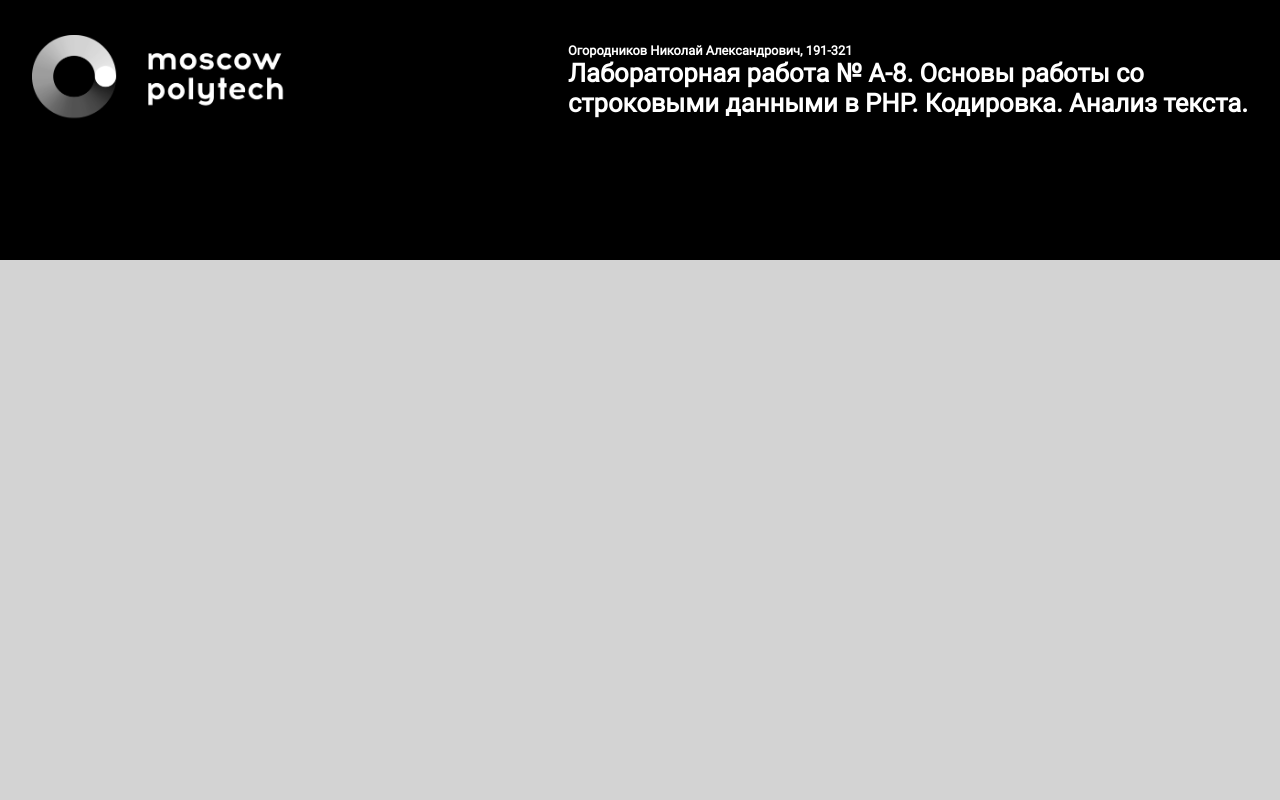
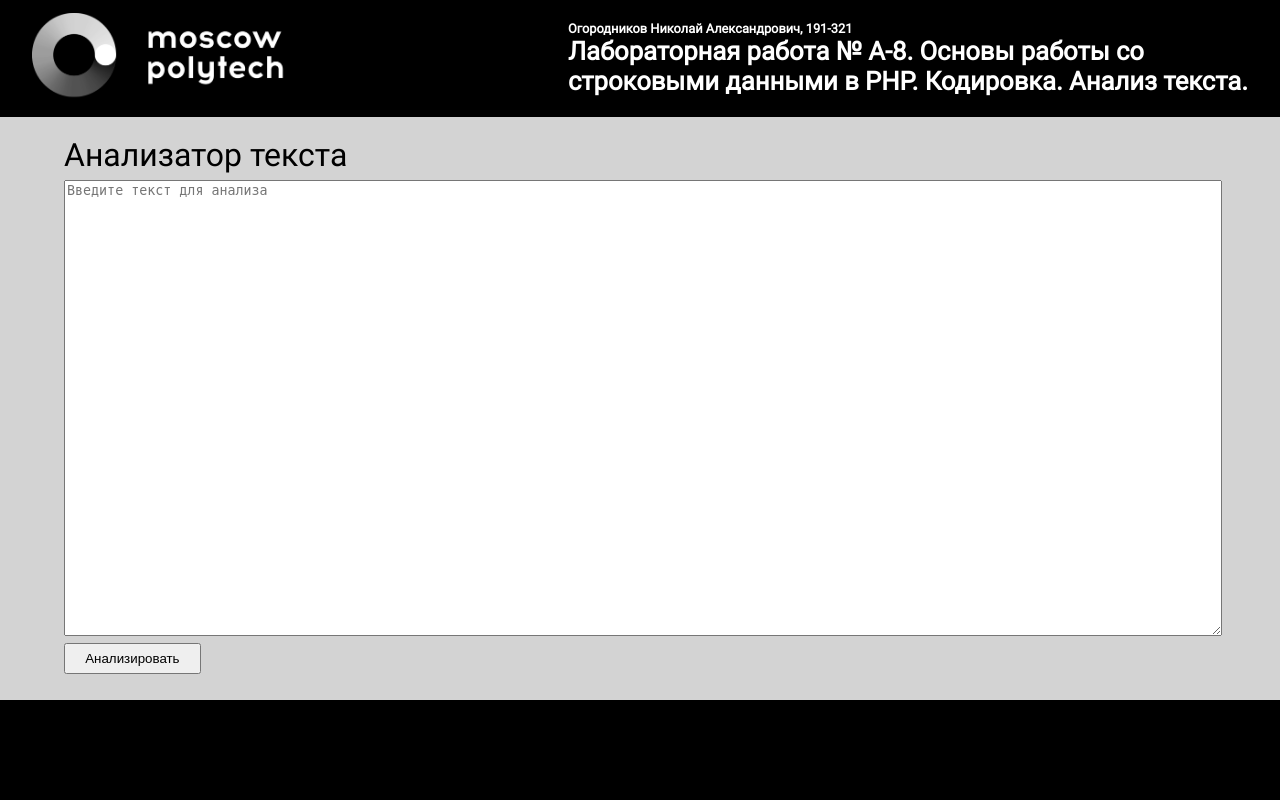
Before and after one commit to kolaqsq/191-321_NAOgorodnikov_PHPlabs, a PHP site: page /Lab8/index.html in a window 1280 px wide. Run offline with PHP 8.4, Linux system fonts and the light colour scheme; style sheets or scripts are compiled from the project's sources.

Commit message:
Finished input form in Lab8

```diff
--- a/Lab8/css/main.css
+++ b/Lab8/css/main.css
@@ -52,7 +52,29 @@ header {
 main {
   display: flex;
   flex-flow: column nowrap;
+  align-items: center;
+  justify-content: flex-start;
   overflow: auto;
+  height: 100%;
+}
+main .main-form {
+  display: flex;
+  flex-flow: column nowrap;
+  align-items: flex-start;
+  justify-content: flex-start;
+  align-self: stretch;
+  margin: 1.5vmax 5vmax 5vmax 5vmax;
+}
+main .main-form label {
+  font-size: 2.5vmax;
+}
+main .main-form textarea {
+  width: 100%;
+  margin-top: 0.5vmax;
+}
+main .main-form input {
+  margin-top: 0.5vmax;
+  padding: 0.5vmax 1.5vmax;
 }
 
 footer {
--- a/Lab8/index.html
+++ b/Lab8/index.html
@@ -17,10 +17,18 @@
     </div>
     <div class="title">
         <h2>Огородников Николай Александрович, 191-321</h2>
-        <h1>Лабораторная работа № А‐8. Основы работы со<br>строковыми данными в РНР. Кодировка. Анализ текста.</h1>
+        <h1>Лабораторная работа № А‐8. Основы работы со
+            <br>строковыми данными в РНР. Кодировка. Анализ текста.</h1>
     </div>
 </header>
-<main></main>
+<main>
+    <form action="result.php" method="post" class="main-form">
+        <label for="text-analysis">Анализатор текста</label>
+        <textarea name="text" id="text-analysis" cols="30" rows="30"
+                  placeholder="Введите текст для анализа"></textarea>
+        <input type="submit" value="Анализировать">
+    </form>
+</main>
 <footer></footer>
 </body>
 </html>
--- a/Lab8/sass/main.sass
+++ b/Lab8/sass/main.sass
@@ -47,7 +47,29 @@ header
 main
   display: flex
   flex-flow: column nowrap
+  align-items: center
+  justify-content: flex-start
   overflow: auto
+  height: 100%
+
+  .main-form
+    display: flex
+    flex-flow: column nowrap
+    align-items: flex-start
+    justify-content: flex-start
+    align-self: stretch
+    margin: 1.5vmax 5vmax 5vmax 5vmax
+
+    label
+      font-size: 2.5vmax
+
+    textarea
+      width: 100%
+      margin-top: .5vmax
+
+    input
+      margin-top: .5vmax
+      padding: .5vmax 1.5vmax
 
 footer
   display: flex
```
Also changed, not shown: Lab8/result.php (added), 1 other file.
